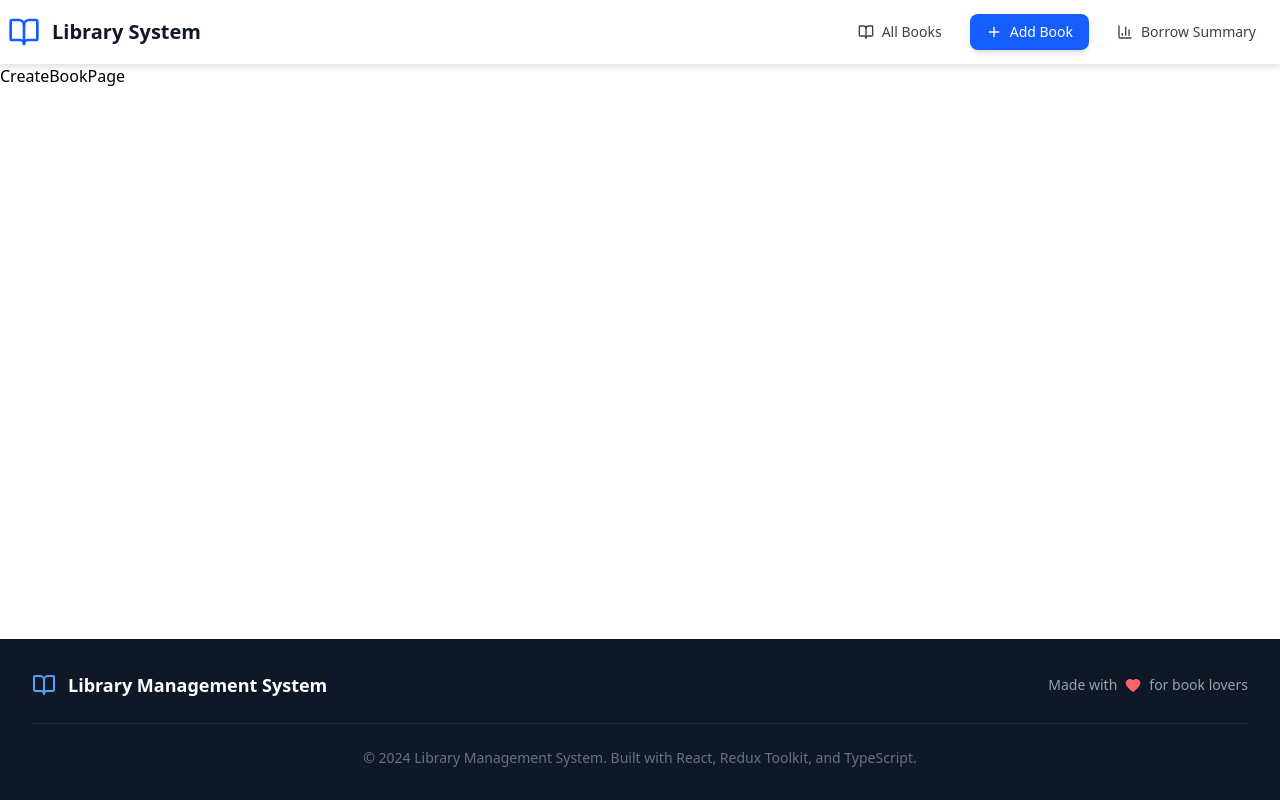
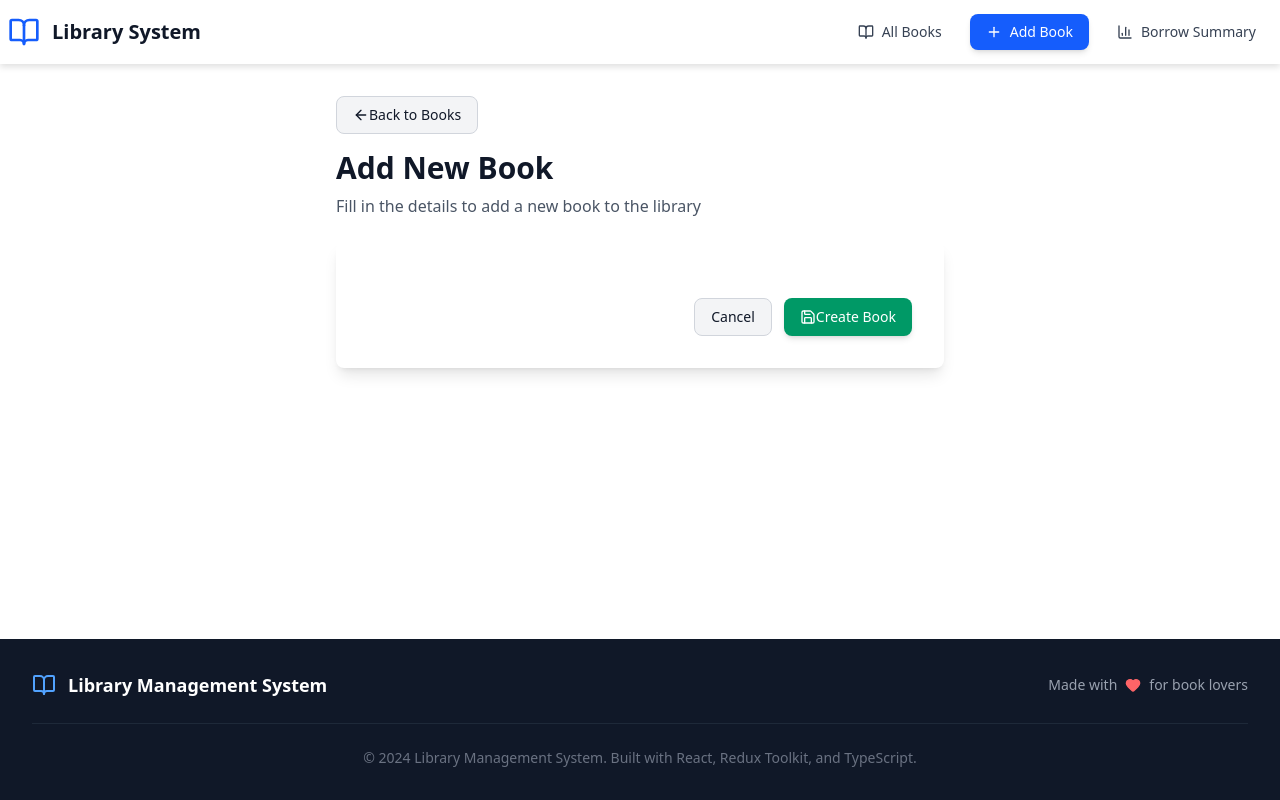
Before and after one commit to emonpappu17/library-management-client, a React (Vite) app: page /create-book in a window 1280 px wide. Built offline with nearby package versions, Linux system fonts and the light colour scheme.

Commit message:
add 404 page

```diff
--- a/package.json
+++ b/package.json
@@ -16,6 +16,8 @@
     "lucide-react": "^0.525.0",
     "react": "^19.1.0",
     "react-dom": "^19.1.0",
+    "react-hook-form": "^7.59.0",
+    "react-hot-toast": "^2.5.2",
     "react-redux": "^9.2.0",
     "react-router": "^7.6.3",
     "sweetalert2": "^11.22.2",
--- a/src/App.tsx
+++ b/src/App.tsx
@@ -1,6 +1,7 @@
 import { Outlet } from "react-router"
 import Navbar from "./components/layout/Navbar"
 import Footer from "./components/layout/Footer"
+import { Toaster } from "react-hot-toast"
 
 
 function App() {
@@ -16,6 +17,28 @@ function App() {
           <Outlet></Outlet>
         </div>
         <Footer></Footer>
+        <Toaster
+          position="top-right"
+          toastOptions={{
+            duration: 2000,
+            style: {
+              background: '#363636',
+              color: '#fff',
+            },
+            success: {
+              duration: 2000,
+              style: {
+                background: '#10B981',
+              },
+            },
+            error: {
+              duration: 2000,
+              style: {
+                background: '#EF4444',
+              },
+            },
+          }}
+        />
       </div>
     </>
   )
--- a/src/features/books/bookApi.ts
+++ b/src/features/books/bookApi.ts
@@ -1,25 +1,29 @@
 import { createApi, fetchBaseQuery } from '@reduxjs/toolkit/query/react'
 import type { IApiResponse, IBook } from '../../types';
-// import type { IBook } from '../../types'
-// import { api } from '../api/api'
 
 export const booksApi = createApi({
     reducerPath: 'booksApi',
     baseQuery: fetchBaseQuery({ baseUrl: "http://localhost:5000/api" }),
+    tagTypes: ["Book"],
     endpoints: (builder) => ({
+
+        // getBooks
         getBooks: builder.query<IApiResponse<IBook[]>, void>({
-            query: () => "books"
-        })
+            query: () => "books",
+            providesTags: ["Book"]
+        }),
+
+        // deleteBook
+        deleteBook: builder.mutation<IApiResponse<null>, string>({
+            query: (id) => ({
+                url: `/books/${id}`,
+                method: 'DELETE'
+            }),
+            invalidatesTags: ["Book"]
+        }),
+
     })
 })
 
-// export const bookApi = api.injectEndpoints({
-//     endpoints: (builder) => ({
-//         getBooks: builder.query<IBook[], void>({
-//             query: () => "/books",
-//             providesTags: ["Book"],
-//         })
-//     })
-// })
 
-export const { useGetBooksQuery } = booksApi;
+export const { useGetBooksQuery, useDeleteBookMutation } = booksApi;
--- a/src/pages/BooksPage.tsx
+++ b/src/pages/BooksPage.tsx
@@ -1,42 +1,26 @@
 import { Link } from "react-router";
-import { useGetBooksQuery } from "../features/books/bookApi";
+import { useDeleteBookMutation, useGetBooksQuery } from "../features/books/bookApi";
 import type { IBook } from "../types";
 import { BookOpen, Edit, Eye, Plus, Trash2 } from "lucide-react";
 import Button from "../components/ui/Button";
 import Lottie from "lottie-react";
 import loader from '../assets/loader.json'
 import Swal from "sweetalert2";
+import toast from "react-hot-toast";
 
 
 const BooksPage = () => {
     const { data, isLoading, isError } = useGetBooksQuery(undefined);
+    const [deleteBook] = useDeleteBookMutation()
     const books = (data?.data as IBook[]) || [];
     // const books = (data?.data as IBook[]) || [];
     // const isError = true;
 
     console.log(books);
 
+    // ✅ 1. Delete Book
     const handleDelete = (id: string, title: string) => {
-        console.log(id);
-
-        // Swal.fire({
-        //     title: "Are you sure?",
-        //     text: "You won't be able to revert this!",
-        //     icon: "warning",
-        //     showCancelButton: true,
-        //     confirmButtonColor: "#3085d6",
-        //     cancelButtonColor: "#d33",
-        //     confirmButtonText: "Yes, delete it!"
-        // }).then((result) => {
-        //     if (result.isConfirmed) {
-        //         Swal.fire({
-        //             title: "Deleted!",
-        //             text: "Your file has been deleted.",
-        //             icon: "success"
-        //         });
-        //     }
-        // });
-
+        try {
             Swal.fire({
                 title: "Delete this book?",
                 text: `Are you sure you want to remove "${title}" from the library? This action cannot be undone.`,
@@ -46,9 +30,11 @@ const BooksPage = () => {
                 cancelButtonColor: "#3085d6",
                 confirmButtonText: "Yes, delete it",
                 cancelButtonText: "Cancel",
-        }).then((result) => {
+            }).then(async (result) => {
                 if (result.isConfirmed) {
-                //onConfirm(); // your delete API function
+                    const res = await deleteBook(id).unwrap();
+                    console.log('delete res-->', res);
+                    if (res.success) {
                         Swal.fire({
                             title: "Deleted!",
                             text: `"${title}" has been successfully removed.`,
@@ -56,8 +42,28 @@ const BooksPage = () => {
                             timer: 2000,
                             showConfirmButton: false,
                         });
+                        toast.error("check check")
+                    } else {
+                        Swal.fire({
+                            title: "Error!",
+                            text: "Failed to remove. Please try again.",
+                            icon: "error",
+                            timer: 2000,
+                            showConfirmButton: false,
+                        });
+                    }
                 }
             });
+        } catch (error) {
+            console.log(error);
+            Swal.fire({
+                title: "Error!",
+                text: "Failed to remove. Please try again.",
+                icon: "error",
+                timer: 2000,
+                showConfirmButton: false,
+            });
+        }
     }
 
     // ✅ 1. Loading State
@@ -180,11 +186,14 @@ const BooksPage = () => {
                                                 <Link to={`/edit-book/${book._id}`}>
                                                     <Button size="sm" variant="primary" icon={Edit} />
                                                 </Link>
-                                                {book.available && (
+                                                {book.available ?
+                                                    (
                                                         <Link to={`/borrow/${book._id}`}>
                                                             <Button size="sm" variant="success" icon={BookOpen} />
                                                         </Link>
-                                                )}
+                                                    ) :
+                                                    <Button size="sm" variant="success" icon={BookOpen} onClick={() => { toast.error("Sorry, this book is currently unavailable") }} />
+                                                }
                                                 <Button
                                                     size="sm"
                                                     variant="danger"
--- a/src/pages/CreateBookPage.tsx
+++ b/src/pages/CreateBookPage.tsx
@@ -1,8 +1,108 @@
+import { ArrowLeft, Save } from "lucide-react";
+import Button from "../components/ui/Button";
 
 const CreateBookPage = () => {
     return (
-        <div>
-            CreateBookPage
+        <div className="max-w-2xl mx-auto px-4 sm:px-6 lg:px-8 py-8">
+            <div className="mb-6">
+                <Button
+                    variant="secondary"
+                    icon={ArrowLeft}
+                    //   onClick={() => navigate('/books')}
+                    className="mb-4"
+                >
+                    Back to Books
+                </Button>
+                <h1 className="text-3xl font-bold text-gray-900">Add New Book</h1>
+                <p className="mt-2 text-gray-600">Fill in the details to add a new book to the library</p>
+            </div>
+
+            <form
+                //    onSubmit={handleSubmit}
+                className="bg-white shadow-lg rounded-lg p-8">
+                <div className="grid grid-cols-1 md:grid-cols-2 gap-6">
+                    {/* <Input
+            label="Title"
+            name="title"
+            value={formData.title}
+            onChange={handleChange}
+            error={errors.title}
+            required
+            placeholder="Enter book title"
+          /> */}
+
+                    {/* <Input
+            label="Author"
+            name="author"
+            value={formData.author}
+            onChange={handleChange}
+            error={errors.author}
+            required
+            placeholder="Enter author name"
+          /> */}
+
+                    {/* <Input
+            label="Genre"
+            name="genre"
+            value={formData.genre}
+            onChange={handleChange}
+            error={errors.genre}
+            required
+            placeholder="Enter book genre"
+          /> */}
+
+                    {/* <Input
+            label="ISBN"
+            name="isbn"
+            value={formData.isbn}
+            onChange={handleChange}
+            error={errors.isbn}
+            required
+            placeholder="Enter ISBN number"
+          /> */}
+                </div>
+
+                {/* <Input
+          label="Number of Copies"
+          name="copies"
+          type="number"
+          value={formData.copies}
+          onChange={handleChange}
+          error={errors.copies}
+          required
+          min={0}
+          placeholder="Enter number of copies"
+        /> */}
+
+                {/* <Textarea
+          label="Description"
+          name="description"
+          value={formData.description}
+          onChange={handleChange}
+          placeholder="Enter book description (optional)"
+          rows={4}
+        /> */}
+
+                <div className="flex justify-end space-x-3 pt-6">
+                    <Button
+                        type="button"
+                        variant="secondary"
+                    // onClick={() => navigate('/books')}
+                    >
+                        Cancel
+                    </Button>
+                    <Button
+                        type="submit"
+                        variant="success"
+                        icon={Save}
+                    // loading={isLoading}
+                    // disabled={isLoading}
+                    >
+                        {/* {isLoading ? 'Creating...' : 'Create Book'} */}
+                        Create Book
+                    </Button>
+                </div>
+            </form>
         </div>
     );
 };
--- /dev/null
+++ b/src/pages/NotFound.tsx
@@ -0,0 +1,25 @@
+import { Link } from "react-router";
+
+const NotFound = () => {
+    return (
+        <section className="flex items-center justify-center h-screen bg-base-100 text-center px-4">
+            <div className="max-w-lg">
+                <h1 className="text-[120px] font-extrabold text-gray-300 leading-none">404</h1>
+                <h2 className="text-2xl font-bold text-gray-800 mt-2">Page Not Found</h2>
+                <p className="text-gray-500 mt-3">
+                    Oops! The page you're looking for doesn't exist or has been moved.
+                </p>
+                <div className="mt-6">
+                    <Link
+                        to="/"
+                        className="inline-block px-6 py-2 text-sm font-semibold rounded-md bg-blue-600 text-white hover:bg-blue-700 transition-all"
+                    >
+                        Back to Library
+                    </Link>
+                </div>
+            </div>
+        </section>
+    );
+};
+
+export default NotFound;
--- a/src/types/index.ts
+++ b/src/types/index.ts
@@ -12,7 +12,8 @@ export interface IBook {
 }
 
 export interface IApiResponse<T> {
-    data: T,
+    data?: T,
+    error?: object,
     message?: string,
     success: boolean
 }
```
Also changed, not shown: src/routes/index.tsx (+8 -2 lines), 1 other file (tests, documents, lock files or other folders). Lines whose indentation alone changed are shown as unchanged.
